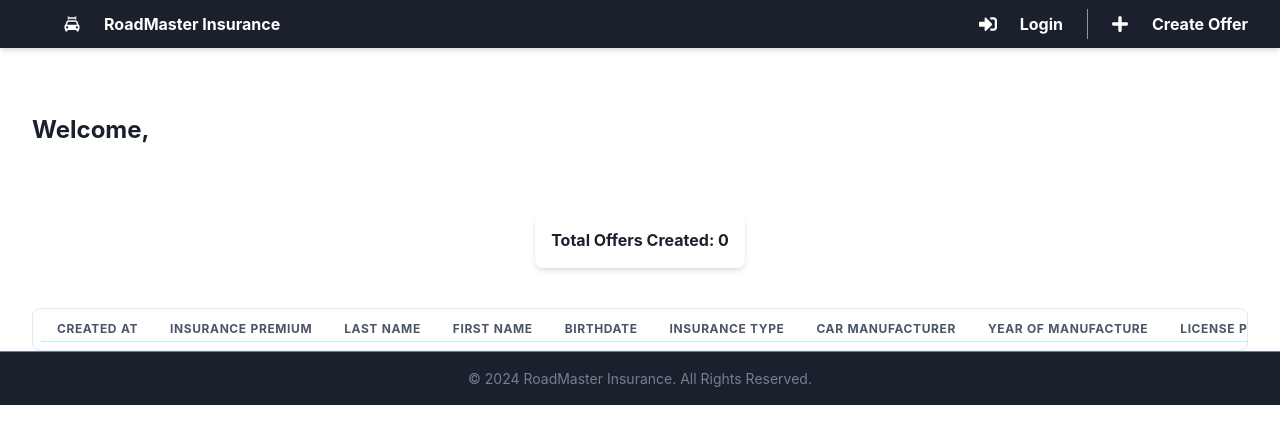
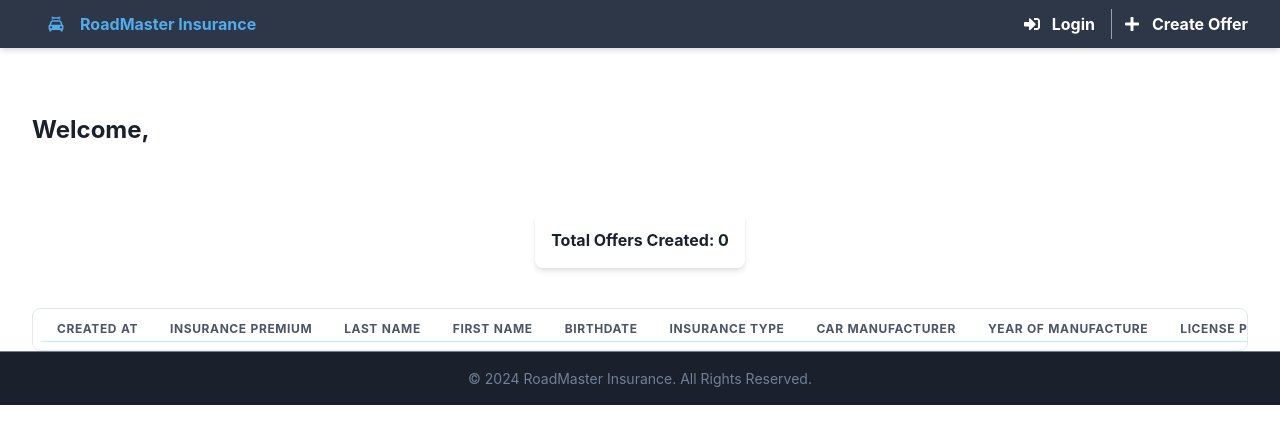
Before and after one commit to flaviurosca/car-insurance-app, a React (Vite) app: page /dashboard in a window 1280 px wide. Shown: the top 444 px of the page. Built offline with nearby package versions, Linux system fonts and the light colour scheme.

Commit message:
add responsive navbar

```diff
--- a/src/components/Navbar.tsx
+++ b/src/components/Navbar.tsx
@@ -7,54 +7,40 @@ import {
   HStack,
   IconButton,
   Text,
+  useOutsideClick,
 } from "@chakra-ui/react";
 import { FaPlus, FaSignInAlt, FaSignOutAlt } from "react-icons/fa";
 import { BiSolidCarMechanic } from "react-icons/bi";
 import { useAuth } from "../context/AuthContext";
+import React, { useRef, useState } from "react";
+import { IoMdClose, IoMdMenu } from "react-icons/io";
+import { MdDashboard } from "react-icons/md";
+
+type NavbarProps = {
+  children: React.ReactNode;
+};
 
 const Navbar = () => {
   const { loggedIn, handleLogout } = useAuth();
+  const ref = useRef<HTMLDivElement>(null);
+  const [isMenuOpen, setIsMenuOpen] = useState(false);
 
-  const RenderUserLink = () => {
-    if (loggedIn) {
+  useOutsideClick({
+    ref: ref,
+    handler: () => setIsMenuOpen(false),
+  });
+
+  const toggleMenu = () => setIsMenuOpen((prev) => !prev);
+
+  const Logo = () => {
     return (
-        <ChakraLink as={ReactRouterLink} to="/dashboard">
-          <HStack>
-            <Text as="b">{loggedIn}</Text>
-          </HStack>
-        </ChakraLink>
-      );
-    } else {
-      return (
-        <ChakraLink as={ReactRouterLink} to="/login">
-          <HStack>
-            <IconButton
-              aria-label="Login"
-              icon={<FaSignInAlt />}
-              size="lg"
-              variant="unst"
-            />
-            <Text as="b">Login</Text>
-          </HStack>
-        </ChakraLink>
-      );
-    }
-  };
-
-  return (
-    <Flex
-      alignItems="center"
-      justifyContent="space-between"
-      px={8}
-      bg="gray.800"
-      color="white"
-      boxShadow="md"
-      position="sticky"
-      top="0"
+      <Box>
+        <ChakraLink
+          as={ReactRouterLink}
+          to="/"
+          _hover={{ textDecoration: "none" }}
         >
-      <Box mx={4}>
-        <ChakraLink as={ReactRouterLink} to="/">
-          <HStack>
+          <HStack spacing={0} color="#51ACEC" _hover={{ color: "white" }}>
             <IconButton
               aria-label="Home"
               icon={<BiSolidCarMechanic />}
@@ -65,42 +51,158 @@ const Navbar = () => {
           </HStack>
         </ChakraLink>
       </Box>
+    );
+  };
 
-      <HStack>
-        <RenderUserLink />
+  const MenuToggle = () => {
+    return (
+      <Box
+        display={{ base: "block", md: "none" }}
+        onClick={toggleMenu}
+        fontSize={30}
+        _hover={{ color: "#51ACEC" }}
+        cursor="pointer"
+      >
+        {isMenuOpen ? <IoMdClose /> : <IoMdMenu />}
+      </Box>
+    );
+  };
 
-        <Divider orientation="vertical" ml={4} h="30px" />
-        <ChakraLink as={ReactRouterLink} to="/offer">
-          <HStack>
+  const RenderActionLink = () => {
+    if (loggedIn) {
+      return (
+        <HStack spacing={0} mt={{ base: 4, md: 0 }}>
+          <ChakraLink
+            as={ReactRouterLink}
+            to="/dashboard"
+            _hover={{ textDecoration: "none" }}
+          >
+            <Flex alignItems="center" _hover={{ color: "#51ACEC" }}>
+              <IconButton
+                aria-label="Dashboard"
+                icon={<MdDashboard />}
+                variant="unst"
+              />
+              <Text as="b">Dashboard</Text>
+            </Flex>
+          </ChakraLink>
+        </HStack>
+      );
+    } else {
+      return (
+        <HStack spacing={0} mt={{ base: 4, md: 0 }}>
+          <ChakraLink
+            as={ReactRouterLink}
+            to="/login"
+            _hover={{ textDecoration: "none" }}
+          >
+            <Flex alignItems="center" _hover={{ color: "#51ACEC" }}>
+              <IconButton
+                aria-label="Login"
+                icon={<FaSignInAlt />}
+                variant="unst"
+              />
+              <Text as="b">Login</Text>
+            </Flex>
+          </ChakraLink>
+        </HStack>
+      );
+    }
+  };
+
+  const MenuLinks = () => {
+    return (
+      <Box
+        display={{ base: isMenuOpen ? "block" : "none", md: "flex" }}
+        width={{ base: "full", md: "auto" }}
+        alignItems="center"
+        justifyContent="flex-end"
+        flexGrow={1}
+      >
+        <RenderActionLink />
+
+        <Divider
+          orientation="vertical"
+          ml={4}
+          h="30px"
+          display={{ base: "none", md: "block" }}
+        />
+        <HStack spacing={0} mt={{ base: 4, md: 0 }}>
+          <ChakraLink
+            as={ReactRouterLink}
+            to="/offer"
+            _hover={{ textDecoration: "none" }}
+          >
+            <Flex alignItems="center" _hover={{ color: "#51ACEC" }}>
               <IconButton
                 aria-label="Create Offer"
                 icon={<FaPlus />}
-              size="lg"
                 variant="unst"
               />
               <Text as="b">Create Offer</Text>
+            </Flex>
+          </ChakraLink>
         </HStack>
-        </ChakraLink>
 
         {loggedIn && (
           <>
-            <Divider orientation="vertical" ml={4} h="30px" />
-            <ChakraLink as={ReactRouterLink} to="/">
-              <HStack onClick={handleLogout}>
+            <Divider
+              orientation="vertical"
+              ml={4}
+              h="30px"
+              display={{ base: "none", md: "block" }}
+            />
+            <HStack spacing={0} mt={{ base: 4, md: 0 }}>
+              <ChakraLink
+                as={ReactRouterLink}
+                to="/"
+                onClick={handleLogout}
+                _hover={{ textDecoration: "none" }}
+              >
+                <Flex alignItems="center" _hover={{ color: "#51ACEC" }}>
                   <IconButton
                     aria-label="Logout"
                     icon={<FaSignOutAlt />}
-                  size="lg"
                     variant="unst"
                   />
                   <Text as="b">Logout</Text>
+                </Flex>
+              </ChakraLink>
             </HStack>
-            </ChakraLink>
           </>
         )}
-      </HStack>
+      </Box>
+    );
+  };
+
+  const NavbarContainer = ({ children }: NavbarProps) => {
+    return (
+      <Flex
+        as="nav"
+        align="center"
+        justify="space-between"
+        wrap="wrap"
+        px={8}
+        bg="gray.700"
+        color="white"
+        boxShadow="md"
+        position="sticky"
+        top="0"
+        zIndex={10}
+        ref={ref}
+      >
+        {children}
       </Flex>
     );
   };
 
+  return (
+    <NavbarContainer>
+      <Logo />
+      <MenuToggle />
+      <MenuLinks />
+    </NavbarContainer>
+  );
+};
+
 export default Navbar;
```
Lines whose indentation alone changed are shown as unchanged.
